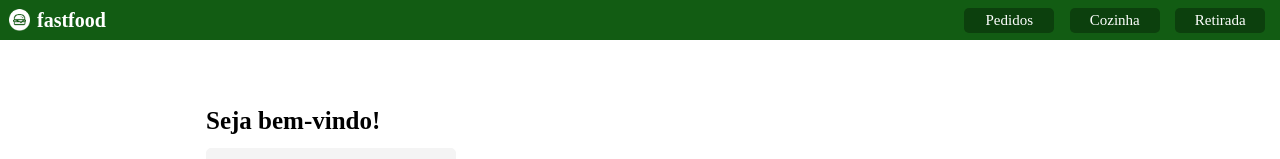
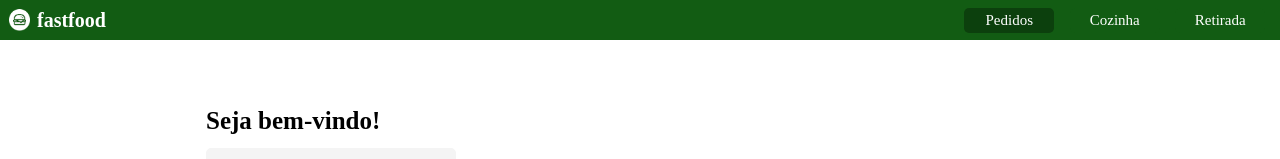
Before and after one commit to andressafirmino/FastFood-Front-end, a React (Vite) app: page / in a window 1280 px wide. Shown: the top 159 px of the page. Built offline with nearby package versions, Linux system fonts and the light colour scheme.

Commit message:
feat: color change in header links

```diff
--- a/src/components/ Header/ Header.tsx
+++ b/src/components/ Header/ Header.tsx
@@ -1,8 +1,10 @@
 import { HeaderContainer, HeaderLinks, HeaderLogo } from "./style";
 import Logo from '../../assets/Logo.png';
-import { Link } from "react-router-dom";
+import { Link, useLocation } from "react-router-dom";
 
 export default function Header() {
+
+    const location = useLocation();
     return (
         <HeaderContainer>
             <HeaderLogo >
@@ -10,9 +12,9 @@ export default function Header() {
                 <Link to="/"><p>fastfood</p></Link>
             </HeaderLogo>
             <HeaderLinks>
-                <div><Link to="/"><p>Pedidos</p></Link></div>
-                <div><Link to="/cozinha"><p>Cozinha</p></Link></div>
-                <div><Link to="/retirada"><p>Retirada</p></Link></div>
+                <div><Link to="/" className={location.pathname === '/' ? 'selected' : ''}><p>Pedidos</p></Link></div>
+                <div><Link to="/cozinha" className={location.pathname === '/cozinha' ? 'selected' : ''}><p>Cozinha</p></Link></div>
+                <div><Link to="/retirada" className={location.pathname === '/retirada' ? 'selected' : ''}><p>Retirada</p></Link></div>
             </HeaderLinks>
         </HeaderContainer>
     )
--- a/src/components/ Header/style.ts
+++ b/src/components/ Header/style.ts
@@ -30,19 +30,24 @@ export const HeaderLinks = styled.div`
     align-items: center;
     justify-content: space-around;
 
-    div {
+    a {
         width: 90px;
         height: 25px;
         border-radius: 5px;
         display: flex;
         justify-content: center;
         align-items: center;
-        background-color: #0c400d;
+        color:#FFFFFF;
+        background-color: #125c13;
+
+        &.selected {
+            background-color: #0c400d;
+        }
 
         p {
             font-size: 15px;
             font-weight: 400;
-            color: #FFFFFF;
+            color: inherit;
         }
     }
 `
```
